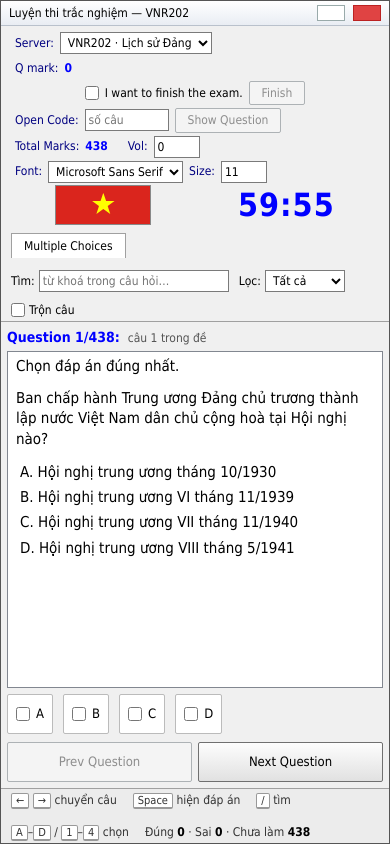
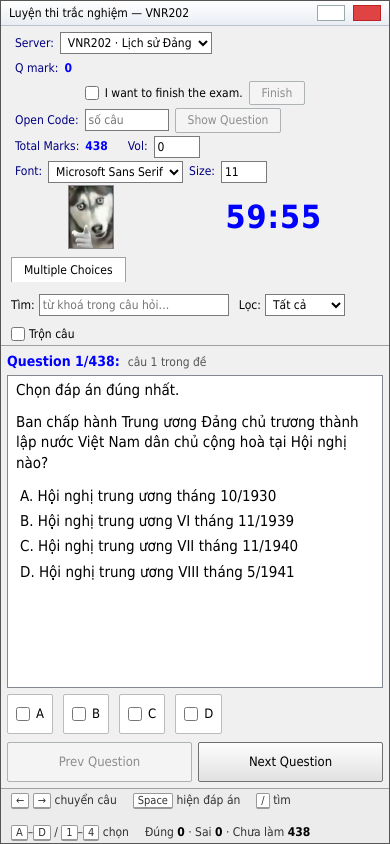
Before and after one commit to KhoaHTD/onthi, a plain HTML site: page index.html in a window 390 px wide. Drawn offline with Linux system fonts and the light colour scheme.

Commit message:
Replace header flag with husky image

```diff
--- a/index.html
+++ b/index.html
@@ -34,8 +34,7 @@ input[type=text],input[type=number],input[type=search],select{font:inherit;borde
 input[type=number]{width:46px}
 input[type=checkbox]{width:14px;height:14px;margin:0;accent-color:#2b6ed2}
 .side{display:grid;grid-template-columns:auto;gap:6px;justify-items:center}
-.flag{width:150px;height:62px;border:1px solid #888;background:#da251d;position:relative}
-.flag::after{content:"";position:absolute;left:50%;top:50%;height:62%;aspect-ratio:1;transform:translate(-50%,-50%);background:#ff0;clip-path:polygon(50% 0,61.8% 34.5%,97.6% 34.5%,68.5% 55.9%,79.4% 90.5%,50% 69.1%,20.6% 90.5%,31.5% 55.9%,2.4% 34.5%,38.2% 34.5%)}
+.flag{height:110px;width:auto;aspect-ratio:343/480;border:1px solid #888;display:block;object-fit:cover}
 .time{font-size:44px;line-height:1;color:var(--blue);font-weight:bold;letter-spacing:1px;font-variant-numeric:tabular-nums}
 .time.late{color:var(--bad)}
 /* tab + body */
@@ -80,7 +79,7 @@ kbd{border:1px solid #999;border-bottom-width:2px;border-radius:2px;padding:0 4p
 .box .acts{display:flex;gap:6px;justify-content:flex-end;padding:10px 12px;flex-wrap:wrap}
 @media(max-width:820px){
   .head{grid-template-columns:minmax(0,1fr) auto}.head .col:nth-child(2){grid-column:1}.side{grid-row:1/3;grid-column:2}
-  .flag{width:96px;height:40px}.time{font-size:32px}
+  .flag{height:64px}.time{font-size:32px}
 }
 @media(max-width:600px){
   body{background:var(--face)}
@@ -121,7 +120,7 @@ kbd{border:1px solid #999;border-bottom-width:2px;border-radius:2px;padding:0 4p
         <span class="lbl">Size:</span><input type="number" id="size" min="8" max="24" value="11"></div>
     </div>
     <div class="side">
-      <div class="flag" aria-hidden="true"></div>
+      <img class="flag" src="img/husky.png" alt="" width="343" height="480">
       <div class="row"><span class="lbl hide-s">Time Left:</span><span class="time" id="time">60:00</span></div>
     </div>
   </div>
```
Also changed, not shown: img/husky.png (added).
